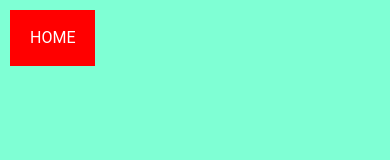
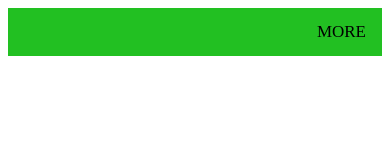
Before and after one commit to rugalayo4/nodelearn, a plain HTML site: page hello.html in a window 390 px wide. Drawn offline with Linux system fonts and the light colour scheme.

Commit message:
restarted from scratch

```diff
--- a/hello.html
+++ b/hello.html
@@ -5,19 +5,22 @@
 
     <meta name="viewport" content="width=device-width, initial-scale=1.0">
     <title>Document</title>
-    <link rel="stylesheet" href="nav.css">
-</head>
+    <link rel="stylesheet" href="nav.css" >
 <body>
-    <header>
-      <div id="nave">
-        <nav id="hello">
+  <script src="nav.js"></script>
+      <div id="nave" class="nav">
+
             <a href="/HOME/" id="btn">HOME</a>
             <a href="/ABOUT/" id="btn">ABOUT</a>
            <a href="/CONTACT US/" id="btn">CONTACT US</a>
-          </nav>
+           <a href="javascript:void(0);" class="icon" onclick="myFunction()">
+            MORE
+          </a>
+
         </div>
 
-      </header>
+
+
 
 </body>
 </html>
--- a/nav.css
+++ b/nav.css
@@ -1,23 +1,47 @@
- body {
-    font-family: 'Roboto', sans-serif;
-    font-size: 1em;
-    line-height: 1;
-    height: 100%;
-    margin: 10px;
-    padding: 0px;
-    background-color: aquamarine;
+.nav {
+  background-color: #22c022;
+  overflow: hidden;
+}
+
+
+.nav a {
+  float: left;
+  display: block;
+  color: #000000;
+  text-align: center;
+  padding: 14px 16px;
+  text-decoration: none;
+  font-size: 17px;
+}
+
+.nav a:hover {
+  background-color: #0c0202;
+  color: rgb(247, 240, 240);
+}
+
+.nav .icon {
+  display: none;
+}
+.icon{
+  color: white;
+}
+@media screen and (max-width: 600px) {
+  .nav a {display: none;}
+  .nav a.icon {
+    float: right;
+    display: block;
   }
-  header a{
-    padding: 20px;
-    background-color: red;
-    color: white;
-    cursor: pointer;
-    float: left;
-    text-decoration: none;
-   }
-    a:hover {
-    background-color:gray;
-     }
-    @media screen and (max-width: 500px) {
-    #nave a:not(:first-child) {display: none;}
-     }
+}
+@media screen and (max-width: 600px) {
+  .nav.responsive {position: relative;}
+  .nav.responsive a.icon {
+    position: absolute;
+    right: 0;
+    top: 0;
+  }
+  .nav.responsive a {
+    float: none;
+    display: block;
+    text-align: left;
+  }
+}
```
